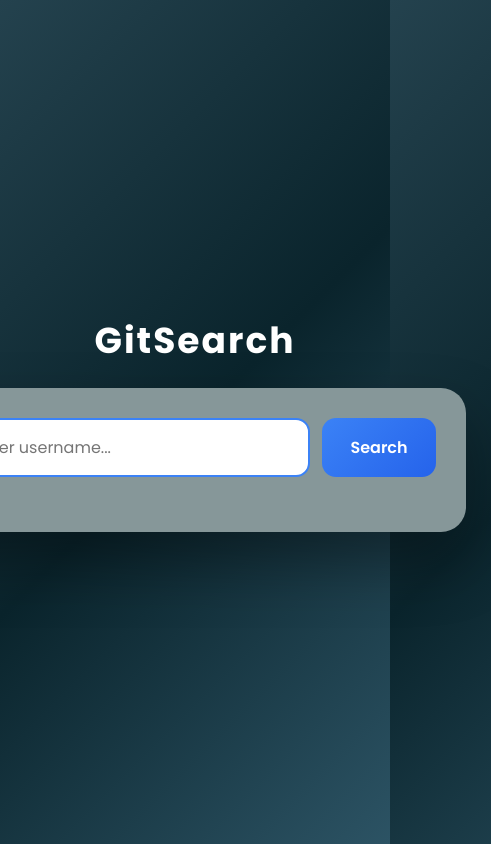
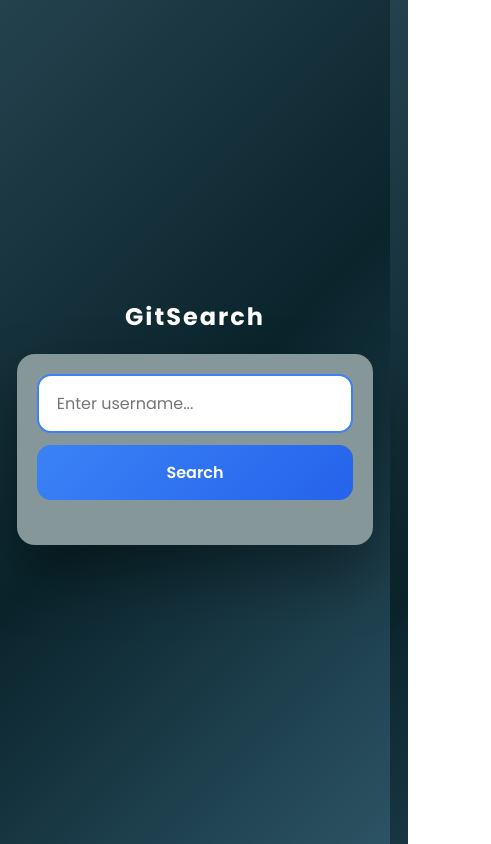
Before and after one commit to aru-shi2/react-mini-projects, a React (Vite) app in the folder GitSearch/: page / in a window 390 px wide. Shown: the whole page, 491 px wide, since content can reach past the window. Built offline with nearby package versions, Linux system fonts and the light colour scheme.

Commit message:
added responsiveness

```diff
--- a/GitSearch/src/App.css
+++ b/GitSearch/src/App.css
@@ -212,45 +212,119 @@ body {
   background: #eef2ff;
 }
 
-/* 📱 Mobile */
-@media (max-width: 768px) {
-  .bottom {
-    flex-direction: column;
-    gap: 10px;
+/* ========================= */
+/* RESPONSIVE STYLES ONLY   */
+/* ========================= */
+
+/* Tablets & small laptops */
+@media (max-width: 1024px) {
+  .content {
+    max-width: 90%;
+    padding: 25px;
   }
 
-  .bottom span {
-    width: 100%;
-    font-size: 13px;
-  }
-}
-
-/* 📱 Very small screens */
-@media (max-width: 480px) {
-  .bottom span {
-    padding: 6px 8px;
-    font-size: 12.5px;
+  .data > div {
+    gap: 25px;
   }
 
-  .bottom span svg {
-    font-size: 14px;
+  .follow {
+    gap: 80px;
   }
 }
 
 
-@media (max-width: 900px) {
+/* Tablets & large phones */
+@media (max-width: 768px) {
+  body {
+    overflow-y: auto;
+  }
+
+  .box h1 {
+    font-size: 28px;
+    text-align: center;
+  }
+
+  .content {
+    height: auto;
+  }
+
+  .input {
+    flex-direction: column;
+  }
+
+  .input button {
+    width: 100%;
+  }
+
   .data > div {
     flex-direction: column;
     text-align: center;
   }
 
   .img img {
-    width: 160px;
-    height: 160px;
+    width: 180px;
+    height: 180px;
+  }
+
+  .name #name {
+    font-size: 26px;
+  }
+
+  .name #bio {
+    max-width: 100%;
   }
 
   .follow {
-    justify-content: center;
-    flex-wrap: wrap;
+    gap: 40px;
+    padding: 15px;
+  }
+
+  .bottom {
+    grid-template-columns: 1fr;
   }
 }
+
+
+/* Mobile phones */
+@media (max-width: 480px) {
+  .box {
+    padding: 15px;
+  }
+
+  .box h1 {
+    font-size: 24px;
+  }
+
+  .content {
+    padding: 20px;
+    border-radius: 18px;
+  }
+
+  .img img {
+    width: 150px;
+    height: 150px;
+    border-width: 6px;
+  }
+
+  .name #name {
+    font-size: 22px;
+  }
+
+  .name #login {
+    font-size: 14px;
+  }
+
+  .name #bio {
+    font-size: 14px;
+  }
+
+  .follow {
+    flex-direction: column;
+    gap: 10px;
+    min-height: auto;
+  }
+
+  .bottom span {
+    font-size: 13px;
+  }
+}
```
